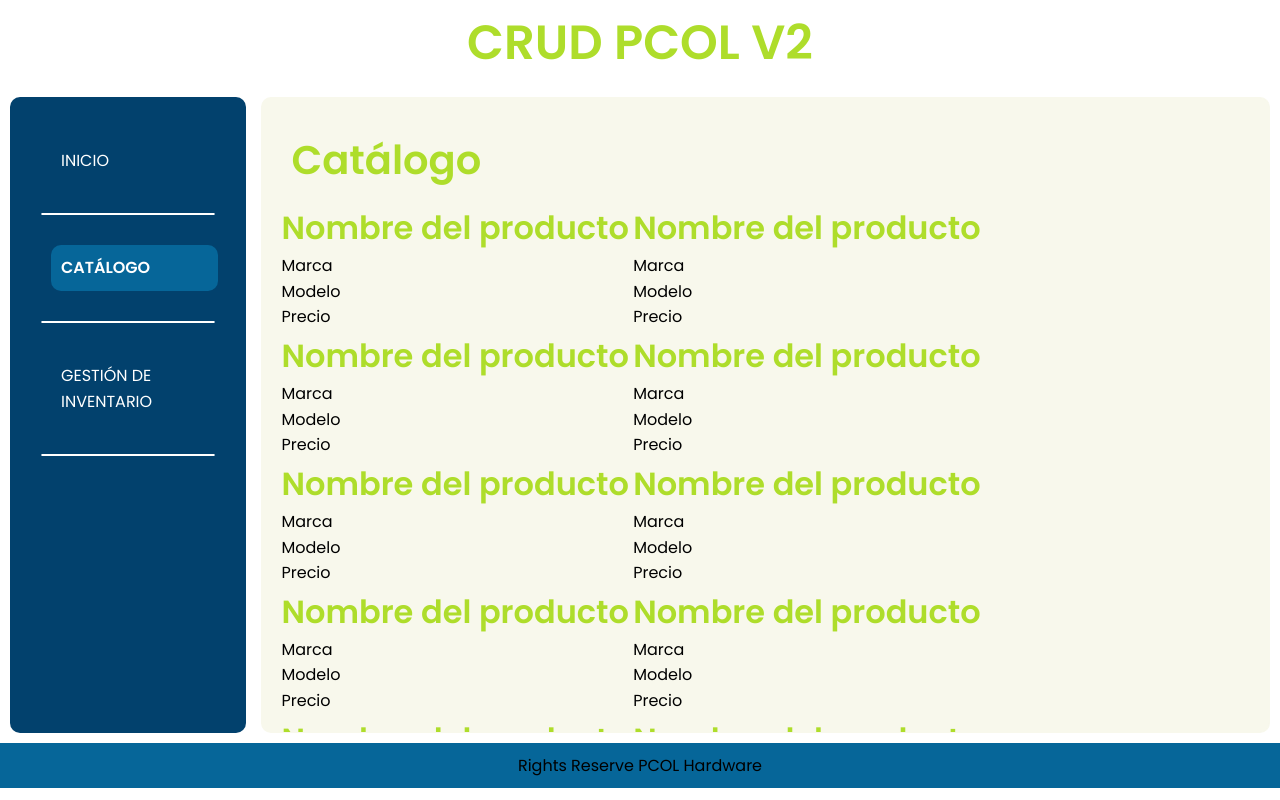
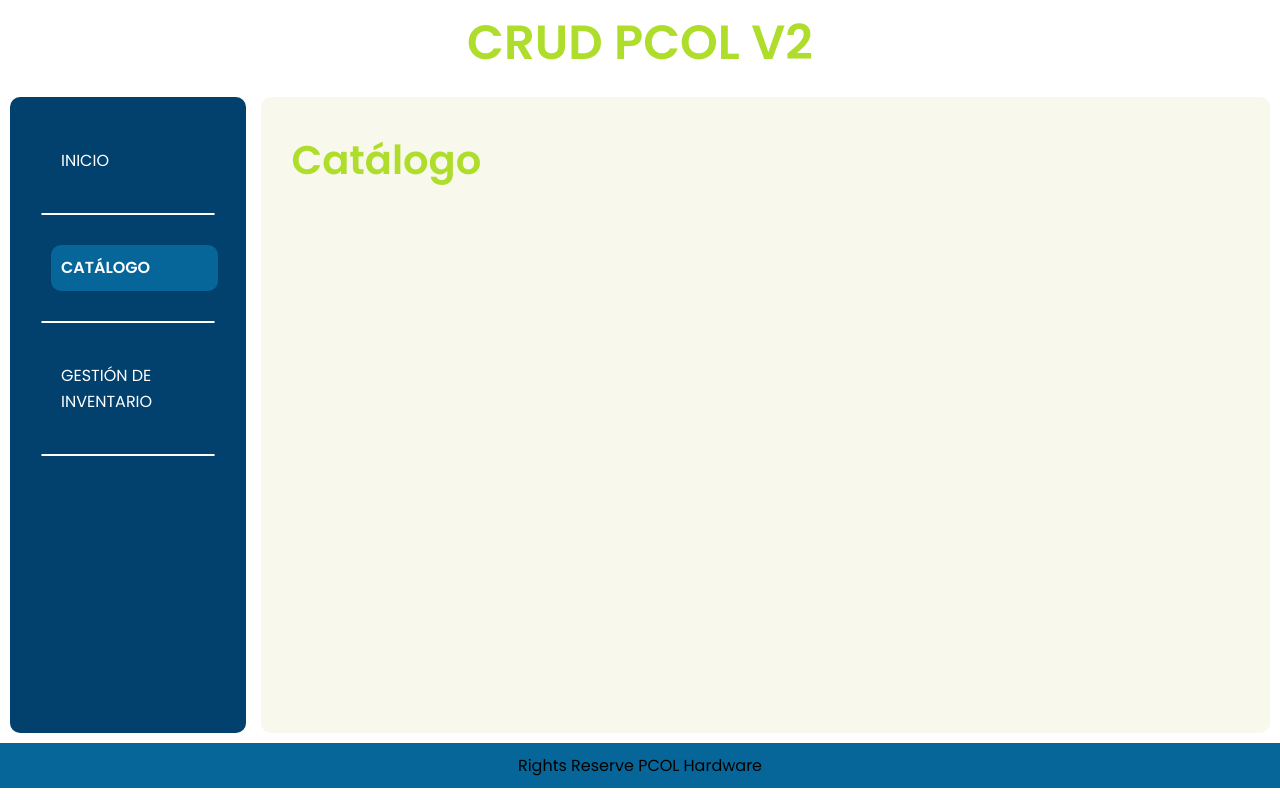
Before and after one commit to KevinLZC/crud-pcol-v2, a plain HTML site: page main.html in a window 1280 px wide. Both pictures are taken after a click on the link "CATÁLOGO". Drawn offline with Linux system fonts and the light colour scheme.

Commit message:
Catalogo first version

```diff
--- a/css/styleNew.css
+++ b/css/styleNew.css
@@ -143,14 +143,32 @@ td {
   overflow: scroll;
 }
 
-.content .cardContainer {
-  display: inline-block;
+.itemContainer {
+  display: flex;
+  flex-wrap: wrap;
+  justify-content: flex-start;
 }
 
 .cardContainer {
-  display: flex;
-  flex-direction: column;
-  justify-content: center;
+  background-color: lightgray;
+  padding: 20px;
+  text-align: center;
+  width: calc(33.33% - 20px);
+  margin-right: 20px;
+  margin-bottom: 20px;
+  box-sizing: border-box;
+}
+
+@media (max-width: 1024px) {
+  .cardContainer {
+    width: calc(50% - 20px);
+  }
+}
+
+@media (max-width: 768px) {
+  .cardContainer {
+    width: calc(100% - 20px);
+  }
 }
 
 .active {
--- a/js/app.js
+++ b/js/app.js
@@ -1,12 +1,15 @@
 let inventory = new Inventory()
 let items = inventory.getInventory
 let itemTable = document.getElementById('itemTableBody')
+let itemContainer = document.querySelector('.itemContainer')
 renderItems()
 
 function renderItems() {
   itemTable.innerHTML = ''
+  itemContainer.innerHTML = ''
   items.forEach(item => {
     addItemTable(item)
+    addItemCatalogue(item)
   })
 }
 
@@ -25,6 +28,7 @@ btnAddItem.addEventListener('click', () => {
     let newItem = new Item(itemId, itemName, itemModel, itemBrand, itemPrice)
     inventory.addNewItem(newItem)
     addItemTable(newItem)
+    addItemCatalogue(newItem)
     cleanInputs()
     document.getElementById('itemForm').style.display = 'none'
     document.getElementById('showForm').style.display = 'block'
@@ -79,6 +83,16 @@ function addItemTable(item) {
         </div
       </td>
     </tr>`
+}
+
+function addItemCatalogue(item){
+  itemContainer.innerHTML +=
+  `<div id="${item.getId}" class="cardContainer">
+    <h3>${item.getName}</h3>
+    <p>${item.getModel}</p>
+    <p>${item.getBrand}</p>
+    <p>${item.getPrice}</p>
+  </div>`
 }
 
 function setInputItem(id) {
@@ -158,6 +172,8 @@ function btnModalAccept(element){
   dialog.close();
   register('delete')
   id = element.className
+  let itemDiv = document.getElementById(id);
+  itemDiv.remove();
   let itemTable = document.getElementById(id)
   itemTable.remove()
   inventory.deleteItem(id)
--- a/main.html
+++ b/main.html
@@ -47,66 +47,7 @@
       <div id="catalogueContent" class="catalogueStyle" style="display: none; width: 100%;">
         <h2>Catálogo</h2>
         <div class="itemContainer">
-          <div class="cardContainer">
-            <h3>Nombre del producto</h3>
-            <p>Marca</p>
-            <p>Modelo</p>
-            <p>Precio</p>
-          </div>
-          <div class="cardContainer">
-            <h3>Nombre del producto</h3>
-            <p>Marca</p>
-            <p>Modelo</p>
-            <p>Precio</p>
-          </div>
-          <div class="cardContainer">
-            <h3>Nombre del producto</h3>
-            <p>Marca</p>
-            <p>Modelo</p>
-            <p>Precio</p>
-          </div>
-          <div class="cardContainer">
-            <h3>Nombre del producto</h3>
-            <p>Marca</p>
-            <p>Modelo</p>
-            <p>Precio</p>
-          </div>
-          <div class="cardContainer">
-            <h3>Nombre del producto</h3>
-            <p>Marca</p>
-            <p>Modelo</p>
-            <p>Precio</p>
-          </div>
-          <div class="cardContainer">
-            <h3>Nombre del producto</h3>
-            <p>Marca</p>
-            <p>Modelo</p>
-            <p>Precio</p>
-          </div>
-          <div class="cardContainer">
-            <h3>Nombre del producto</h3>
-            <p>Marca</p>
-            <p>Modelo</p>
-            <p>Precio</p>
-          </div>
-          <div class="cardContainer">
-            <h3>Nombre del producto</h3>
-            <p>Marca</p>
-            <p>Modelo</p>
-            <p>Precio</p>
-          </div>
-          <div class="cardContainer">
-            <h3>Nombre del producto</h3>
-            <p>Marca</p>
-            <p>Modelo</p>
-            <p>Precio</p>
-          </div>
-          <div class="cardContainer">
-            <h3>Nombre del producto</h3>
-            <p>Marca</p>
-            <p>Modelo</p>
-            <p>Precio</p>
-          </div>
+
         </div>
       </div>
       <div id="managementContent" style="display: none; width: 100%;">
@@ -121,7 +62,7 @@
             <label for="itemBrand">Marca</label>
             <input type="text" id="itemBrand" placeholder="Marca" name="Marca">
             <label for="itemPrice">Precio</label>
-            <input type="number" id="itemPrice" placeholder="Precio" name="Precio" min="0"><br>
+            <input type="number" id="itemPrice" placeholder="Precio" name="Precio" min="0">
             <div class="btnActions">
               <button type="button" id="btnAdd" class="btn" style="background-color: green;">Agregar</button>
               <button type="button" id="btnSave" class="btn" style="display: none; background-color: green;">Guardar</button>
```
